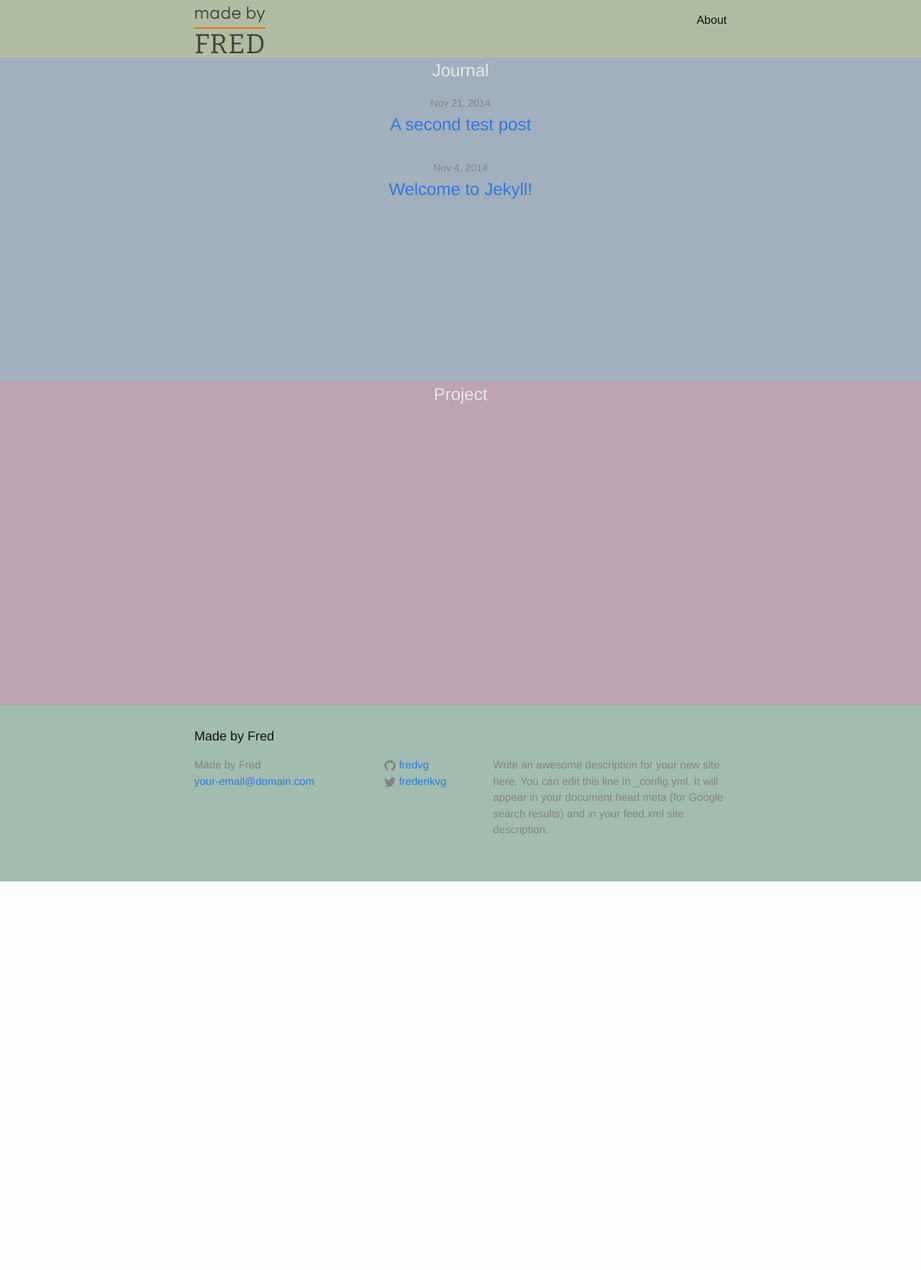
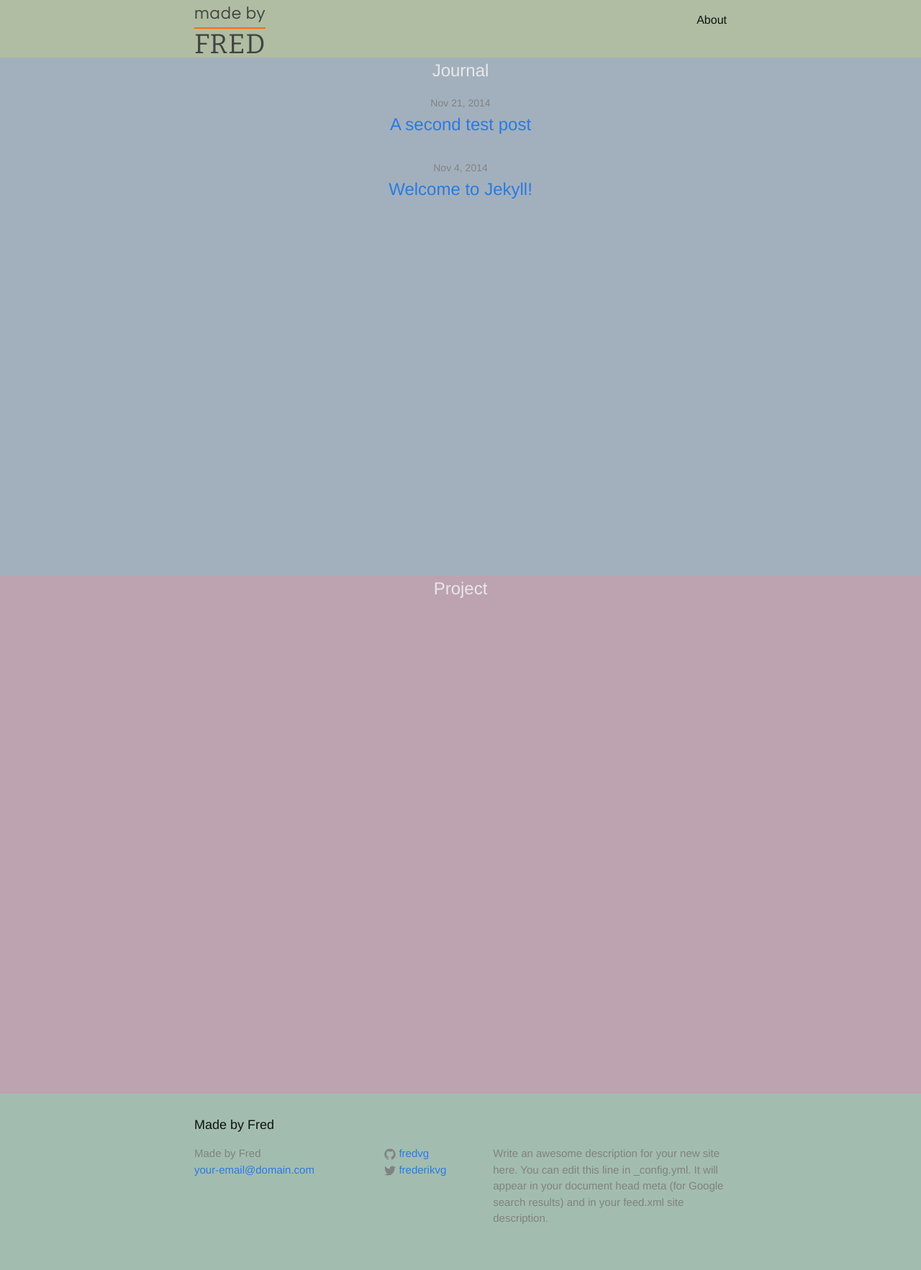
Before and after one commit to fredvg/fredvg.github.io, a Jekyll site: the page built from index.html, in a window 1280 px wide. Shown: the whole page at 72% size. Built offline with Jekyll 4.4.1, drawn with Linux system fonts in a browser that asks for light colours; before the commit the page ends 1225 px from its top, so only the background shows below that.

Commit message:
Update main.scss

```diff
--- a/css/main.scss
+++ b/css/main.scss
@@ -92,14 +92,14 @@ a.site-title {
 	margin: 0;
 }
 div.home {
-	height: 100vh;
+	/* height: 100vh; */
 
 	section {
 		position: relative;
 		color: $grey-color-light;
 		text-align: center;
 		width: 100%;
-		height: 50%;
+		height: 80vh;
 		&.journal {
 			background-color: #a2b0bd;
 		}
```
